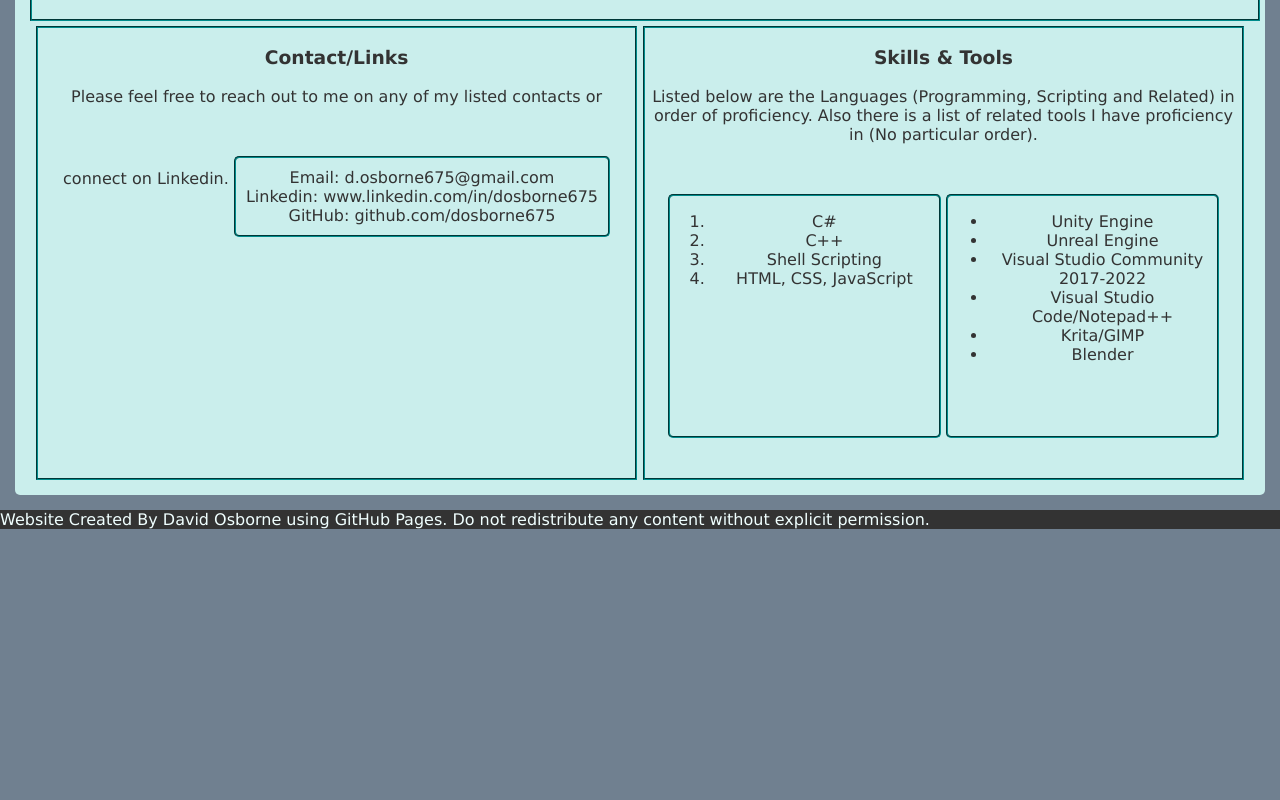
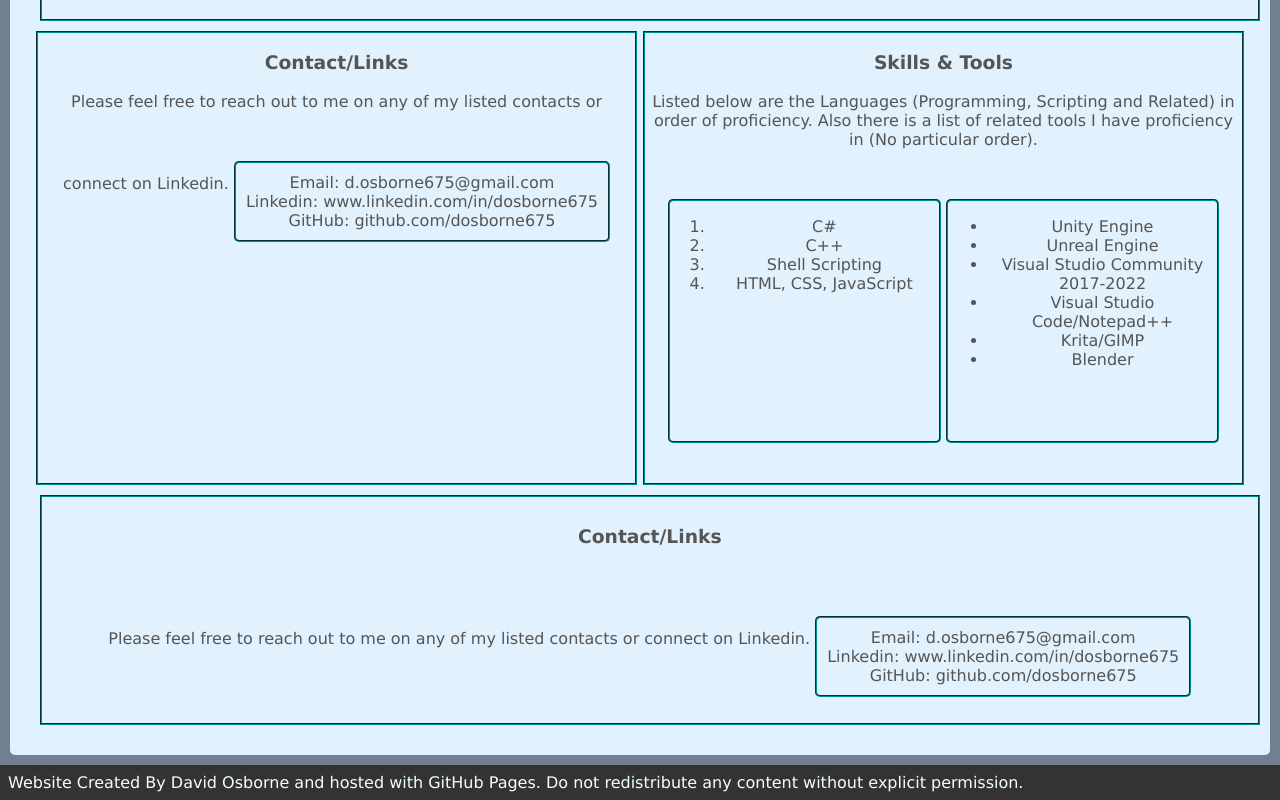
Before and after one commit to dosborne675/dosborne675.github.io, a plain HTML site: page index.html in a window 1280 px wide. Shown: the part 821-1621 px from the top of the page. Before the commit the page ends 1350 px from the top, so only its background shows below. Drawn offline with Linux system fonts and the light colour scheme.

Commit message:
Modified Footer and Colour Scheme
As title

```diff
--- a/Styles/main.css
+++ b/Styles/main.css
@@ -19,21 +19,20 @@ header{
 }
 nav{
     padding: 0px;
+
 }
 section{
-    background-color: rgb(202, 238, 236);
+    background-color: #e1f1fd;
     border-radius: 5px;
-    color: #333;
-    margin-top: 10px;
-    padding: 15px;
+    color: #555;
+    margin: 10px;
+    padding: 20px;
     text-align: center;
-    margin: 15px;
 }
 article{
     border: 2px groove darkcyan;
-    margin: auto;
-    margin-bottom: 5px;
-    padding: 15px;
+    margin: 10px;
+    padding: 10px;
     width: 98%;
 }
 aside{
@@ -47,6 +46,7 @@ aside{
 }
 footer{
     position: sticky;
+    padding: 8px;
     background-color: #333;
     overflow: hidden;
 }
--- a/index.html
+++ b/index.html
@@ -5,10 +5,6 @@
         <title>D Osborne's Portfolio</title>
     </head>
     <body>
-        <header>
-            <h1>David Osborne's Portfolio Showcase</h1>
-            <h1>WORK IN PROGRESS</h1>
-        </header>
         <nav>
             <ul>
                 <li><a class="active" href="#home">Home</a></li>
@@ -17,6 +13,10 @@
                 <li><a href="#Game3">Game 3</a></li>
             </ul>
         </nav>
+        <header>
+            <h1>David Osborne's Portfolio Showcase</h1>
+            <h1>WORK IN PROGRESS</h1>
+        </header>
         <section>
             <article>
                 <h1>About Me</h1>
@@ -75,8 +75,20 @@
                     </div>
                 </div>
             </aside>
+            <article>
+                <h1>Contact/Links</h1>
+                <p1>
+                    Please feel free to reach out to me on any of my listed contacts or connect on Linkedin.
+                </p1>
+                <ul class="contactBox">
+                    <li>Email: d.osborne675@gmail.com</li>
+                    <li>Linkedin: www.linkedin.com/in/dosborne675</li>
+                    <li>GitHub: github.com/dosborne675</li>
+                </ul>
+            </article>
         </section>
-        <footer>Website Created By David Osborne using GitHub Pages. Do not redistribute any content without explicit permission.
+        <footer>
+            Website Created By David Osborne and hosted with GitHub Pages. Do not redistribute any content without explicit permission.
         </footer>
     </body>
 </html>
```
